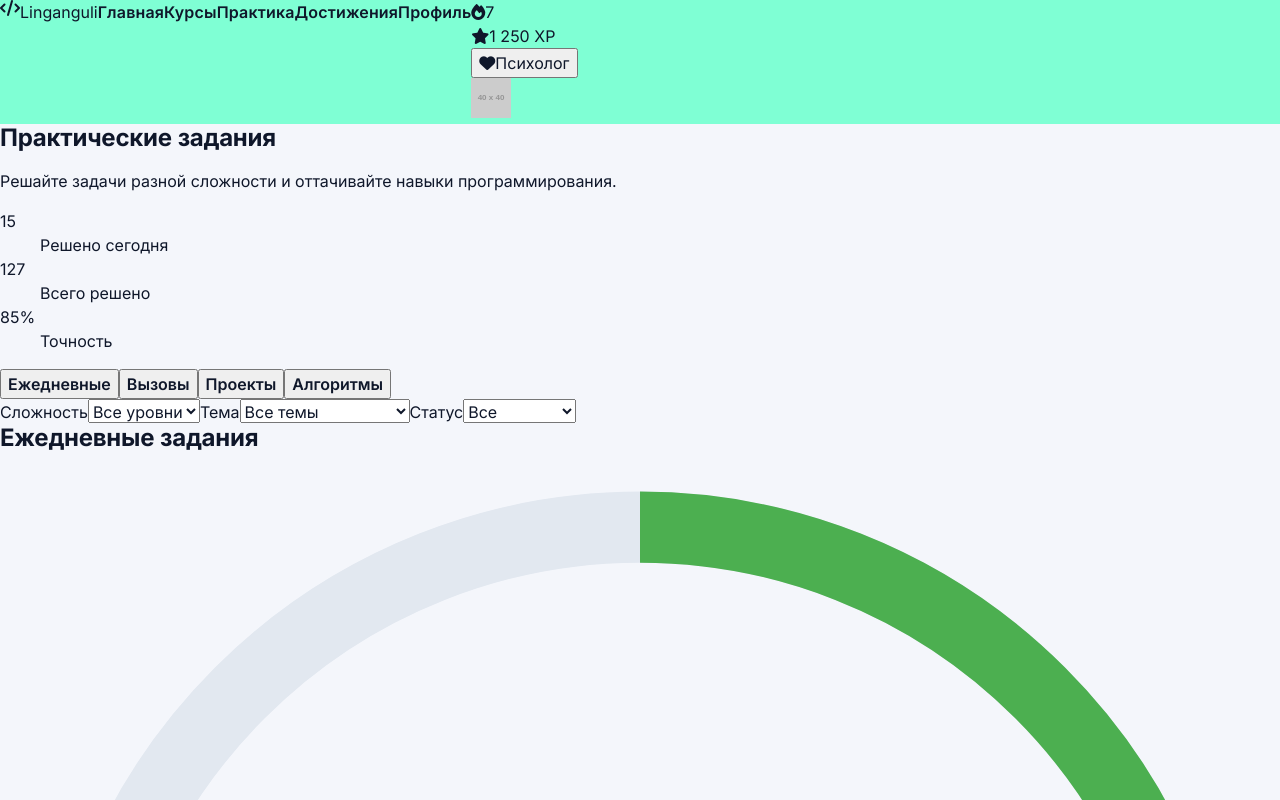
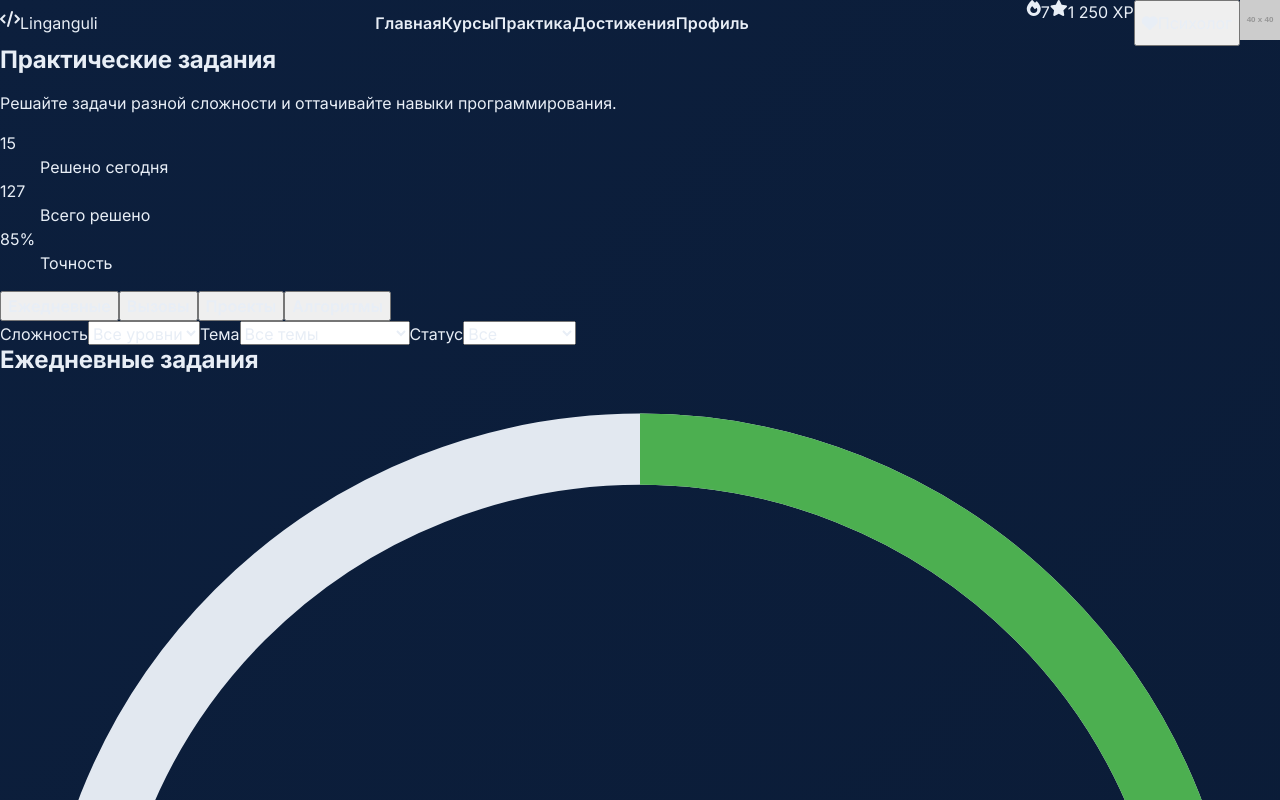
Before and after one commit to zhukockijmaxim9/linganguli_app, a React (Vite) app: page /practice in a window 1280 px wide. Shown: the top 800 px of the page. Built offline with nearby package versions, Linux system fonts and the light colour scheme; a small style sheet from the web is missing.

Commit message:
Added color pallete to root

```diff
--- a/src/components/SiteHeader/SiteHeader.module.css
+++ b/src/components/SiteHeader/SiteHeader.module.css
@@ -1,7 +1,7 @@
 .bar {
-  background-color: aquamarine;
-
   display: flex;
+  align-items: center;
+  justify-content: space-between;
 }
 
 .brand {
@@ -19,9 +19,11 @@
 }
 
 .actions {
+  display: flex;
 }
 
 .counter {
+  display: flex;
 }
 
 .helpBtn {
--- a/src/index.css
+++ b/src/index.css
@@ -11,6 +11,48 @@
   font-weight: 400;
   color: #0f172a;
   background-color: #f4f6fb;
+
+  /* Фон */
+  --bg-gradient-start: #0c1f3d;
+  --bg-gradient-end: #09162c;
+
+  /* Текст */
+  --text-primary: #e8eef6;
+  --text-secondary: #b6c4d6;
+
+  /* Кнопки зелёные */
+  --btn-green: #31d28f;
+  --btn-green-hover: #28b678;
+  --btn-green-active: #1f9a63;
+
+  /* Кнопки голубые */
+  --btn-blue: #2fcbff;
+  --btn-blue-hover: #26b0e0;
+  --btn-blue-active: #1f95c2;
+
+  --btn-text: #062133;
+
+  /* Карточки и блоки */
+  --card-bg: #0f213d;
+  --panel-bg: #132a4e;
+  --shadow-strong: 0 8px 24px rgba(0, 0, 0, 0.25);
+
+  /* Акценты и ссылки */
+  --accent: #6fd1ff;
+  --accent-alt: #5ee1b6;
+  --link: #7fd0ff;
+  --link-hover: #a2dfff;
+
+  /* Разделители */
+  --border-soft: rgba(255, 255, 255, 0.06);
+  --border-strong: rgba(255, 255, 255, 0.12);
+
+  /* Формы */
+  --input-bg: #122743;
+  --input-border: rgba(255, 255, 255, 0.14);
+  --input-text: #e8eef6;
+  --input-placeholder: #93a9c4;
+  --input-focus: #2fcbff;
 }
 
 *,
@@ -22,8 +64,10 @@
 body {
   margin: 0;
   min-height: 100vh;
-  background-color: #f4f6fb;
-  color: #0f172a;
+  /* background-color: #f4f6fb; */
+  background: linear-gradient(135deg, var(--bg-gradient-start), var(--bg-gradient-end));
+  /* color: #0f172a; */
+  color: var(--text-primary);
   font-family: var(--font-body);
   -webkit-font-smoothing: antialiased;
   text-rendering: optimizeLegibility;
```
